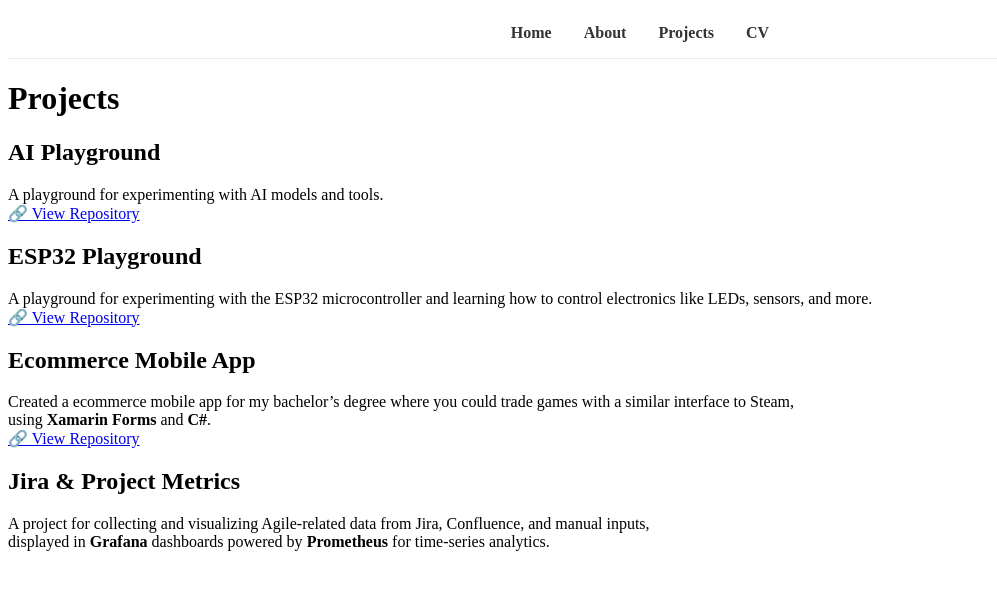
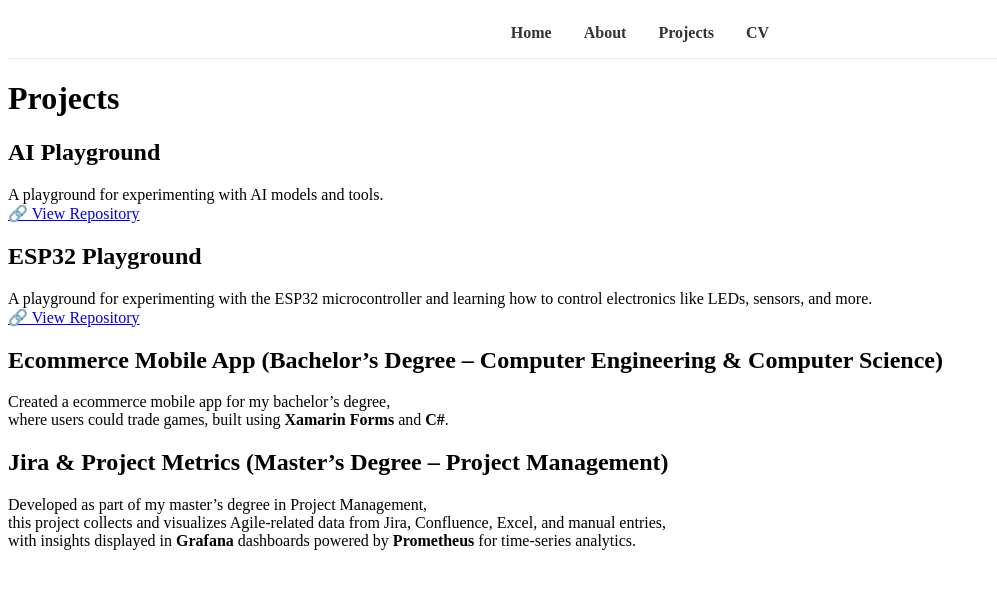
Before and after one commit to vinersar31/portfolio, a Jekyll site: the page built from projects.md, in a window 1280 px wide. Shown: the top 590 px of the page, without its empty margins (0-997 px from the left). Built offline with Jekyll 4.4.1, drawn with Linux system fonts in a browser that asks for light colours.

Commit message:
refactoring projects.md

```diff
--- a/projects.md
+++ b/projects.md
@@ -14,11 +14,11 @@ A playground for experimenting with AI models and tools.
 A playground for experimenting with the ESP32 microcontroller and learning how to control electronics like LEDs, sensors, and more.
 [🔗 View Repository](https://github.com/vinersar31/esp32_playground)
 
-## Ecommerce Mobile App
-Created a ecommerce mobile app for my bachelor’s degree where you could trade games with a similar interface to Steam,
-using **Xamarin Forms** and **C#**.
-[🔗 View Repository](https://github.com/vinersar31/Licenta-Ecommerce)
+## Ecommerce Mobile App (Bachelor’s Degree – Computer Engineering & Computer Science)
+Created a ecommerce mobile app for my bachelor’s degree,
+where users could trade games, built using **Xamarin Forms** and **C#**.
 
-## Jira & Project Metrics
-A project for collecting and visualizing Agile-related data from Jira, Confluence, and manual inputs,
-displayed in **Grafana** dashboards powered by **Prometheus** for time-series analytics.
+## Jira & Project Metrics (Master’s Degree – Project Management)
+Developed as part of my master’s degree in Project Management,
+this project collects and visualizes Agile-related data from Jira, Confluence, Excel, and manual entries,
+with insights displayed in **Grafana** dashboards powered by **Prometheus** for time-series analytics.
```
